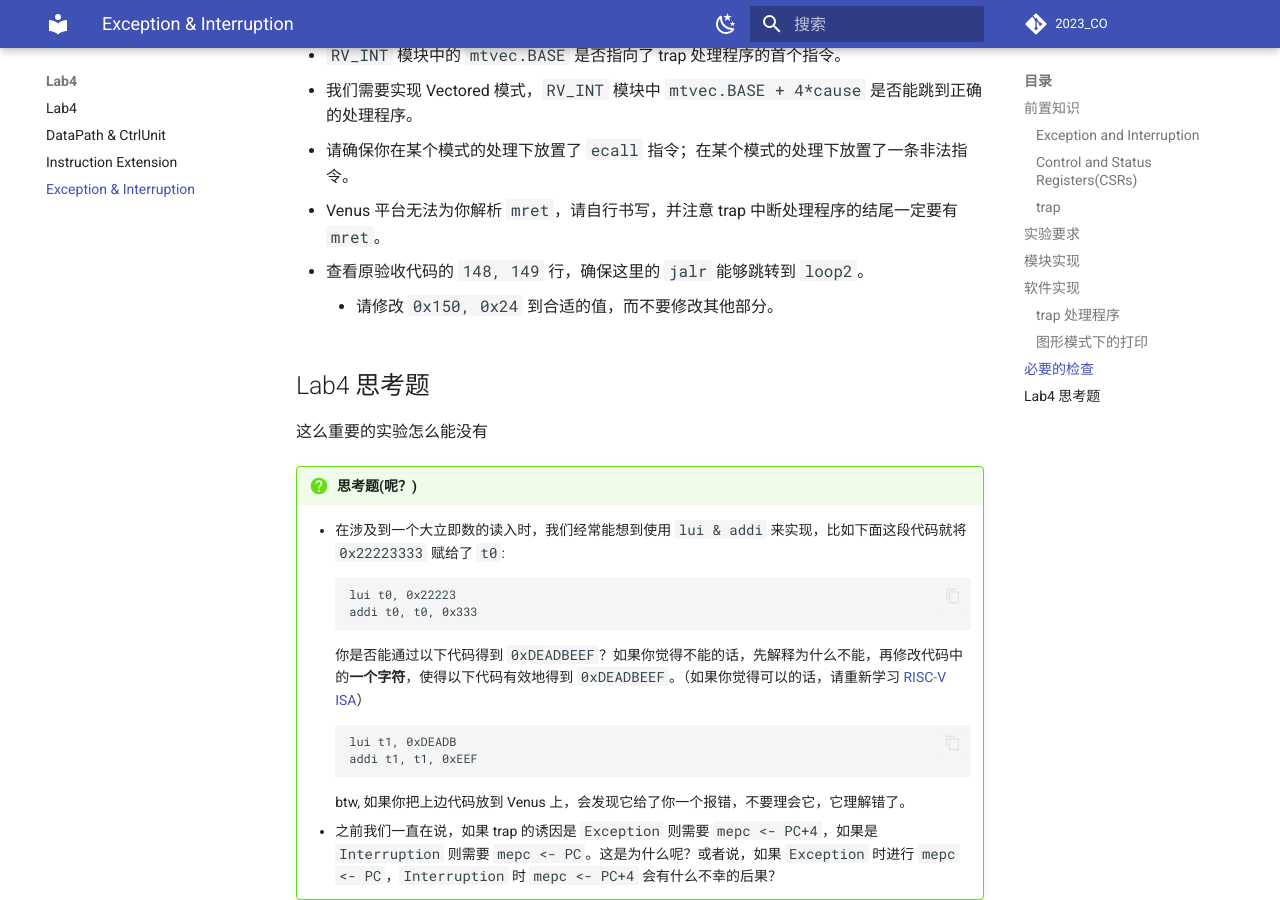
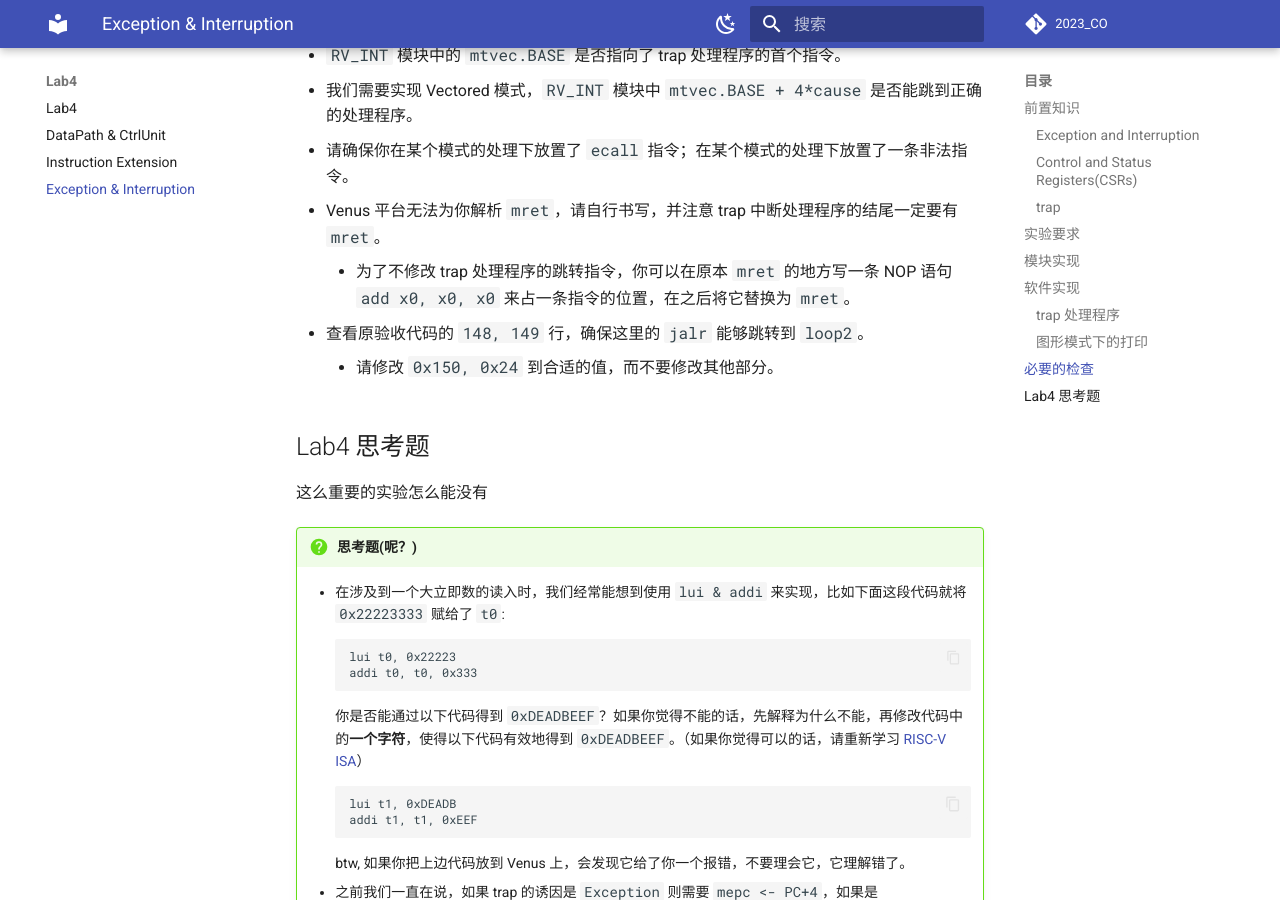
Before and after one commit to Guahao31/2023_CO, an MkDocs documentation site: the page built from docs/Lab4/exception_interruption.md, in a window 1280 px wide and 900 px high, scrolled down 5653 px. Built offline with MkDocs 1.6.1 and Material for MkDocs 9.7.7, drawn with Linux system fonts in a browser that asks for light colours; comment, search, counter and statistics services are not loaded.

Commit message:
update: Lab4-4 tips for mret

```diff
--- a/docs/Lab4/exception_interruption.md
+++ b/docs/Lab4/exception_interruption.md
@@ -165,6 +165,7 @@ endmodule
 * 我们需要实现 Vectored 模式，`RV_INT` 模块中 `mtvec.BASE + 4*cause` 是否能跳到正确的处理程序。
 * 请确保你在某个模式的处理下放置了 `ecall` 指令；在某个模式的处理下放置了一条非法指令。
 * Venus 平台无法为你解析 `mret`，请自行书写，并注意 trap 中断处理程序的结尾一定要有 `mret`。
+    * 为了不修改 trap 处理程序的跳转指令，你可以在原本 `mret` 的地方写一条 NOP 语句 `add x0, x0, x0` 来占一条指令的位置，在之后将它替换为 `mret`。
 * 查看原验收代码的 `148, 149` 行，确保这里的 `jalr` 能够跳转到 `loop2`。
     * 请修改 `0x150, 0x24` 到合适的值，而不要修改其他部分。
 
```
